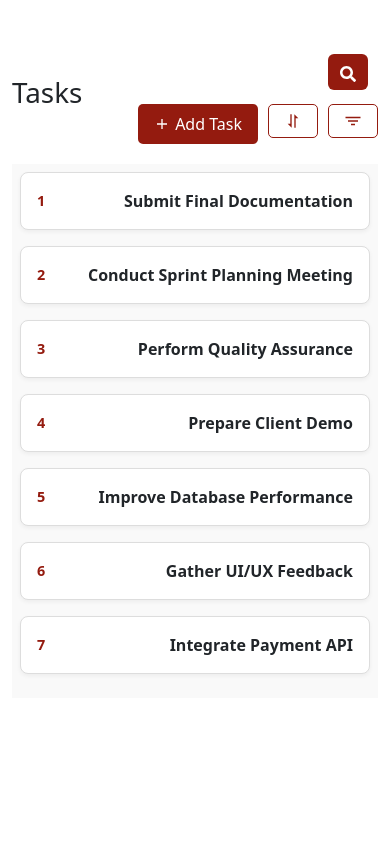
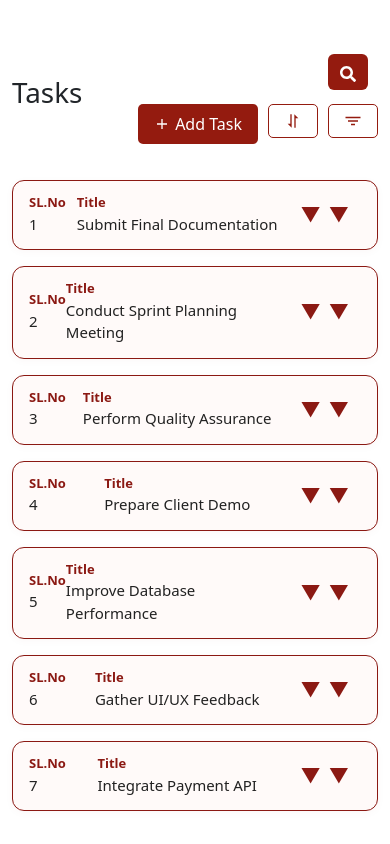
Before and after one commit to shivswrj/ToDo-Task, a Next.js app: page / in a window 390 px wide. Built offline with nearby package versions, Linux system fonts and the light colour scheme.

Commit message:
updated mobile view'

```diff
--- a/src/components/MobileTaskTable.tsx
+++ b/src/components/MobileTaskTable.tsx
@@ -11,43 +11,51 @@ interface TaskTableProps {
 
 const TaskTable: React.FC<TaskTableProps> = ({ tasks = [] }) => {
   const { editTask, deleteTask } = useTaskContext();
-
-  // State to handle which rows are collapsed/expanded
   const [expandedRow, setExpandedRow] = useState<number | null>(null);
 
-  // Toggle row expansion
   const toggleRow = (index: number) => {
     setExpandedRow(expandedRow === index ? null : index);
   };
 
   return (
-    <div className={styles.taskTableContainer}>
-      <table className={styles.taskTable}>
-        <thead>
-          <tr>
-            <th>SL.No</th>
-            <th>Title</th>
-          </tr>
-        </thead>
-        <tbody>
+    <div className={styles.mobileContainer}>
       {tasks.map((task, index) => (
-            <React.Fragment key={task.id}>
-              <tr onClick={() => toggleRow(index)} className={styles.taskRow}>
-                <td>{index + 1}</td>
-                <td>{task.name}</td>
-              </tr>
+        <div
+          key={task.id}
+          className={`${styles.taskCard} ${
+            expandedRow === index ? styles.expanded : ""
+          }`}
+        >
+          <div
+            className={styles.taskHeader}
+            onClick={() => toggleRow(index)}
+            role="button"
+            tabIndex={0}
+          >
+            <div>
+              <span className={styles.label}>SL.No</span>
+              <span className={styles.value}>{index + 1}</span>
+            </div>
+            <div>
+              <span className={styles.label}>Title</span>
+              <span className={styles.value}>{task.name}</span>
+            </div>
+            <button className={styles.expandBtn} aria-label="Expand">
+              {expandedRow === index ? "▲" : "▼"}
+            </button>
+          </div>
           {expandedRow === index && (
-                <tr>
-                  <td colSpan={2}>
-                    <div className={styles.expandedRowContent}>
-                      <p>
-                        <strong>Description:</strong> {task.description}
-                      </p>
-                      <p>
-                        <strong>Due Date:</strong> {task.dueDate}
-                      </p>
-                      <p>
-                        <strong>Status:</strong>
+            <div className={styles.taskDetails}>
+              <div>
+                <span className={styles.label}>Description</span>
+                <span className={styles.value}>{task.description}</span>
+              </div>
+              <div>
+                <span className={styles.label}>Due Date</span>
+                <span className={styles.value}>{task.dueDate}</span>
+              </div>
+              <div>
+                <span className={styles.label}>Status</span>
                 <span
                   className={`${styles.status} ${
                     styles[task.status.toLowerCase().replace(" ", "-")]
@@ -55,27 +63,23 @@ const TaskTable: React.FC<TaskTableProps> = ({ tasks = [] }) => {
                 >
                   {task.status}
                 </span>
-                      </p>
-                      <div className={styles.priorityContainer}>
-                        <strong>Priority: </strong>
+              </div>
+              <div className={styles.priorityRow}>
+                <span className={styles.label}>Priority</span>
                 <DropDown
                   onChange={(priority) =>
                     editTask(task.id, { ...task, priority })
                   }
                   initialPriority={task.priority}
                 />
-                      </div>
-                      <div className={styles.actionsContainer}>
+                <span className={styles.actionIcon}>
                   <ActionButton task={task} />
+                </span>
               </div>
             </div>
-                  </td>
-                </tr>
           )}
-            </React.Fragment>
+        </div>
       ))}
-        </tbody>
-      </table>
     </div>
   );
 };
--- a/src/styles/MobileView.module.css
+++ b/src/styles/MobileView.module.css
@@ -152,3 +152,91 @@
 .taskRow:hover {
   background-color: #f7f7f7;
 }
+
+/* Mobile specific styles */
+.mobileContainer {
+  max-width: 414px;
+  margin: 0 auto;
+  padding: 16px 0;
+  background: #fff;
+}
+
+.taskCard {
+  border: 1.5px solid #8b1913;
+  border-radius: 12px;
+  margin-bottom: 16px;
+  background: #fffaf9;
+  box-shadow: 0 2px 8px rgba(139, 25, 19, 0.03);
+  transition: box-shadow 0.2s;
+}
+
+.taskHeader {
+  display: flex;
+  justify-content: space-between;
+  align-items: center;
+  padding: 12px 16px;
+  cursor: pointer;
+}
+
+.label {
+  display: block;
+  font-size: 13px;
+  color: #8b1913;
+  font-weight: 600;
+}
+
+.value {
+  display: block;
+  font-size: 15px;
+  color: #222;
+  font-weight: 500;
+  margin-bottom: 2px;
+}
+
+.expandBtn {
+  background: none;
+  border: none;
+  font-size: 20px;
+  color: #8b1913;
+  cursor: pointer;
+}
+
+.taskDetails {
+  padding: 12px 16px 16px 16px;
+  border-top: 1px solid #eee;
+}
+
+.status {
+  display: inline-block;
+  padding: 2px 12px;
+  border-radius: 12px;
+  font-size: 13px;
+  font-weight: 600;
+  margin-left: 8px;
+}
+
+.status.completed {
+  background: #00b32d;
+  color: #fff;
+}
+.status["in-progress"] {
+  background: #fff3cd;
+  color: #8b1913;
+}
+.status.pending {
+  background: #f8d7da;
+  color: #8b1913;
+}
+
+.priorityRow {
+  display: flex;
+  align-items: center;
+  gap: 8px;
+  margin-top: 8px;
+}
+
+.actionIcon {
+  margin-left: auto;
+  display: flex;
+  align-items: center;
+}
```
Also changed, not shown: 1 other file (tests, documents, lock files or other folders). Lines whose indentation alone changed are shown as unchanged.
